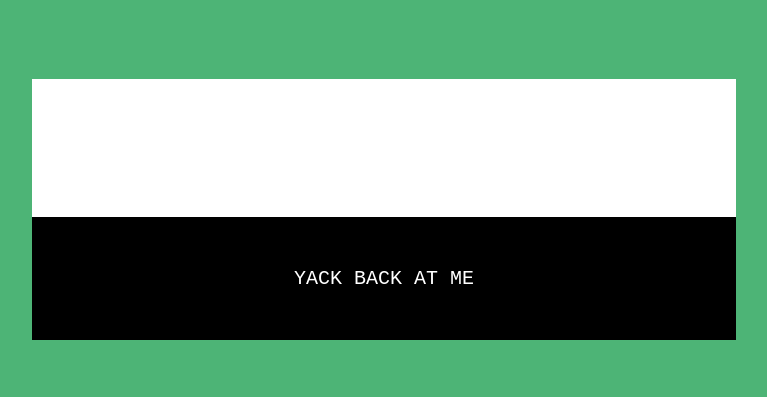
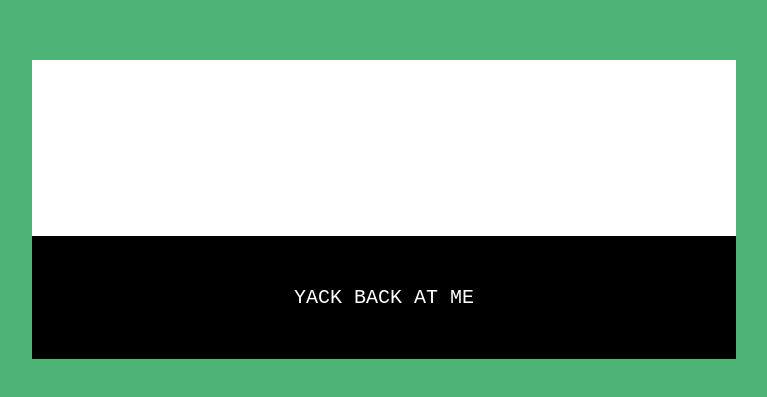
Before and after one commit to zethussuen/yakbak, a plain HTML site: page index.html in a window 1280 px wide. Shown: the part 191-588 px from the top of the page, without its empty margins (264-1031 px from the left). Drawn offline with Linux system fonts and the light colour scheme.

Commit message:
Tryina fittext

```diff
--- a/css/main.css
+++ b/css/main.css
@@ -204,7 +204,6 @@ top: 0;
 }
 .speech-content-mic:hover{
 
-
 	-webkit-animation-name: color;
 	animation-name: color;
 
@@ -227,8 +226,9 @@ textarea {
     font-size: 3em;
     width: 100%;
     text-align: center;
-   	padding: 50px 0 0;
+   	padding: 50px 20px 0;
     outline: none;
+    height: auto;
 }
 
 
--- a/index.html
+++ b/index.html
@@ -4,7 +4,7 @@
     <link rel="stylesheet" href="css/main.css" />
     <script type="text/javascript" src="js/textarea-helper.js"></script>
     <script type="text/javascript" src="js/speech-recognizer.js"></script>
-
+    <script src='js/jquery.fittext.js'></script>
     <script src='js/jquery.autosize.js'></script>
 
   </head>
@@ -24,5 +24,11 @@
     		$('.resizo').autosize();
     	});
     </script>
+
+    <script type="text/javascript">
+//    	$("#fittext1").fitText();
+//    	$("#fittext2").fitText(1.2);
+    	$("#speech-page-content").fitText(1.2);
+    </script>
   </body>
 </html>
--- /dev/null
+++ b/js/jquery.fittext.js
@@ -0,0 +1,43 @@
+/*global jQuery */
+/*!
+* FitText.js 1.2
+*
+* Copyright 2011, Dave Rupert http://daverupert.com
+* Released under the WTFPL license
+* http://sam.zoy.org/wtfpl/
+*
+* Date: Thu May 05 14:23:00 2011 -0600
+*/
+
+(function( $ ){
+
+  $.fn.fitText = function( kompressor, options ) {
+
+    // Setup options
+    var compressor = kompressor || 1,
+        settings = $.extend({
+          'minFontSize' : Number.NEGATIVE_INFINITY,
+          'maxFontSize' : Number.POSITIVE_INFINITY
+        }, options);
+
+    return this.each(function(){
+
+      // Store the object
+      var $this = $(this);
+
+      // Resizer() resizes items based on the object width divided by the compressor * 10
+      var resizer = function () {
+        $this.css('font-size', Math.max(Math.min($this.width() / (compressor*10), parseFloat(settings.maxFontSize)), parseFloat(settings.minFontSize)));
+      };
+
+      // Call once to set.
+      resizer();
+
+      // Call on resize. Opera debounces their resize by default.
+      $(window).on('resize.fittext orientationchange.fittext', resizer);
+
+    });
+
+  };
+
+})( jQuery );
```
